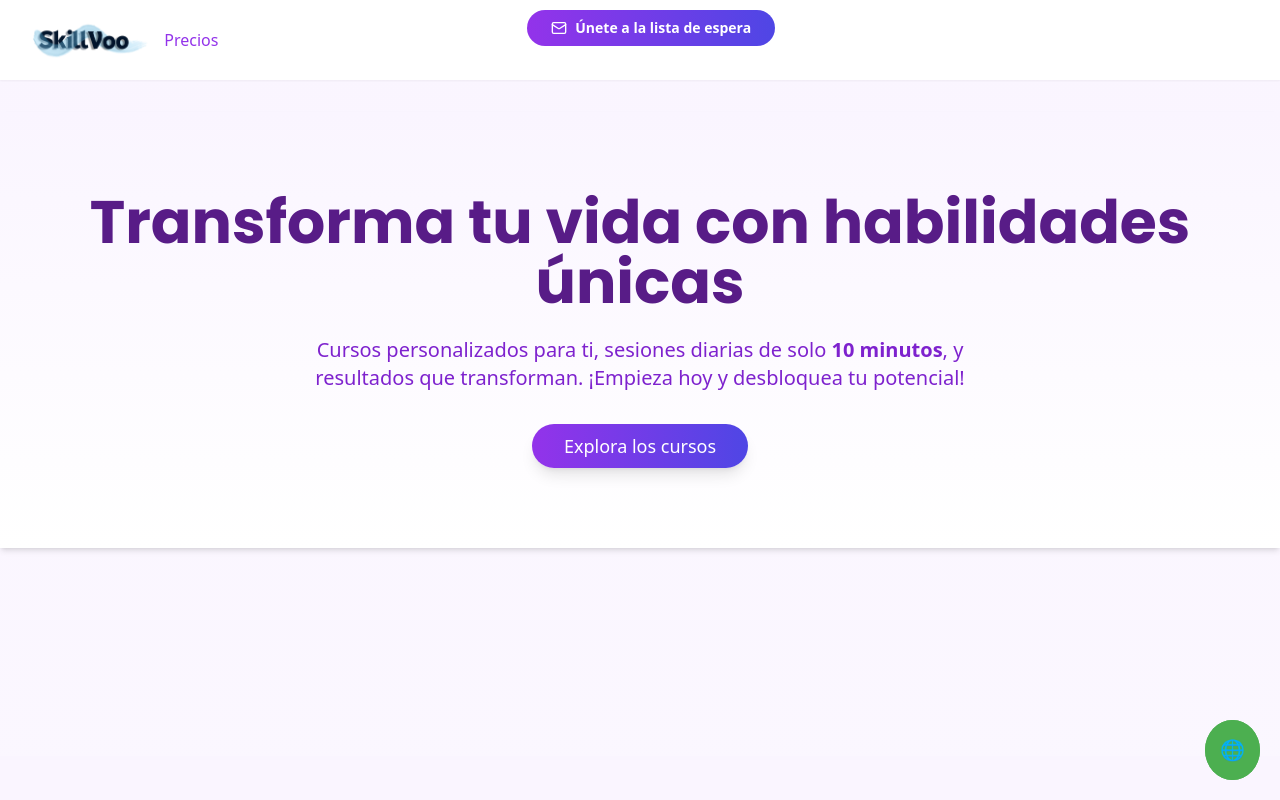
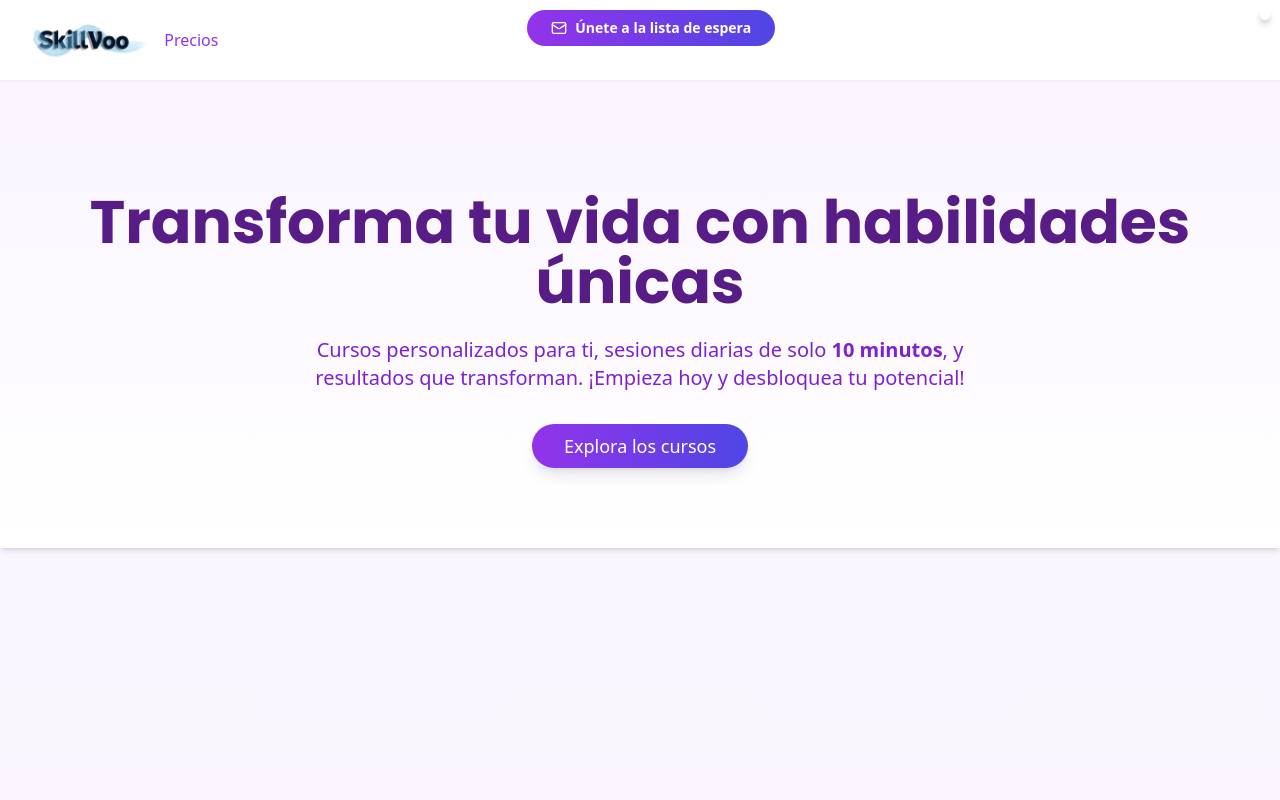
Before and after one commit to Ferrajju/skillvoo-landing, a Next.js app: page / in a window 1280 px wide. Shown: the top 800 px of the page. Built offline with nearby package versions, Linux system fonts and the light colour scheme.

Commit message:
MEjorandor

```diff
--- a/components/GoogleTranslateWidget.tsx
+++ b/components/GoogleTranslateWidget.tsx
@@ -1,28 +1,16 @@
 "use client";
-import { useState, useEffect } from "react";
+
+import { useEffect } from "react";
 
 declare global {
   interface Window {
-    googleTranslateElementInit?: () => void;
-    google?: {
-      translate: {
-        TranslateElement: new (options: object, containerId: string) => void;
-        TranslateElementOptions?: {
-          layout: {
-            SIMPLE: string;
-            HORIZONTAL: string;
-          };
-        };
-      };
-    };
+    google: any;
+    googleTranslateElementInit: () => void;
   }
 }
 
 export default function GoogleTranslateWidget() {
-  const [isWidgetVisible, setIsWidgetVisible] = useState(false);
-
   useEffect(() => {
-    if (isWidgetVisible) {
     const script = document.createElement("script");
     script.src =
       "https://translate.google.com/translate_a/element.js?cb=googleTranslateElementInit";
@@ -30,64 +18,31 @@ export default function GoogleTranslateWidget() {
     document.body.appendChild(script);
 
     window.googleTranslateElementInit = () => {
-        const container = document.getElementById("google_translate_element");
-        if (!container) {
-          console.error("El contenedor para Google Translate no existe.");
-          return;
-        }
-
-        if (window.google && window.google.translate) {
       new window.google.translate.TranslateElement(
         {
           pageLanguage: "en",
-              includedLanguages: "en,es,fr,de,it",
-              layout: window.google.translate.TranslateElementOptions?.layout?.SIMPLE ?? 1,
+          includedLanguages: "en,es,fr,de,it", // Cambia los idiomas según tus necesidades
+          layout: window.google.translate.TranslateElement.InlineLayout.SIMPLE,
+          autoDisplay: false, // No mostrará el widget automáticamente
         },
         "google_translate_element"
       );
-        } else {
-          console.error("La API de Google Translate no está disponible.");
-        }
     };
-    }
-  }, [isWidgetVisible]);
+  }, []);
 
   return (
-    <div>
-      <button
-        onClick={() => setIsWidgetVisible(!isWidgetVisible)}
-        style={{
-          position: "fixed",
-          bottom: "20px",
-          right: "20px",
-          backgroundColor: "#4CAF50",
-          color: "white",
-          border: "none",
-          padding: "15px",
-          borderRadius: "50%",
-          fontSize: "20px",
-          cursor: "pointer",
-        }}
-      >
-        🌐
-      </button>
-
-      {/* Google Translate widget */}
-      {isWidgetVisible && (
     <div
       id="google_translate_element"
       style={{
-            position: "absolute",
+        position: "fixed",
         top: "10px",
         right: "10px",
-            zIndex: 1000,
+        zIndex: 9999,
+        borderRadius: "5px",
         background: "#fff",
-            padding: "10px",
-            borderRadius: "5px",
-            boxShadow: "0 4px 8px rgba(0, 0, 0, 0.2)",
+        boxShadow: "0 4px 6px rgba(0,0,0,0.1)",
+        padding: "5px",
       }}
     ></div>
-      )}
-    </div>
   );
 }
```
Also changed, not shown: global.d.ts (+2 -7 lines). Lines whose indentation alone changed are shown as unchanged.
